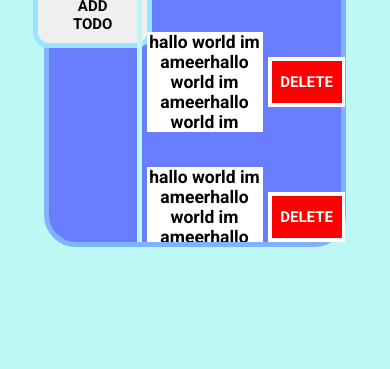
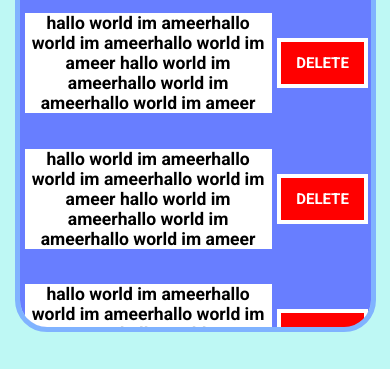
Before and after one commit to Ameer2000Mzori/Todo-List, a website built with webpack: page src/index.html in a window 390 px wide. Shown: the part 475-844 px from the top of the page. Built offline with nearby package versions, Linux system fonts and the light colour scheme.

Commit message:
added respnsvness to the project

```diff
--- a/src/style.scss
+++ b/src/style.scss
@@ -175,4 +175,24 @@ body {
       }
     }
   }
+
+  @media screen and (max-width: 1000px) {
+    .head {
+      height: 90%;
+      width: 90%;
+      overflow-x: hidden;
+      flex-direction: column;
+
+      .text-Input-Wrap {
+        font-family: $fontOne;
+        width: 100%;
+        height: 40%;
+      }
+
+      .todo-List {
+        width: 100%;
+        border-left: none;
+      }
+    }
+  }
 }
```
Also changed, not shown: src/style.css, 1 other file.
